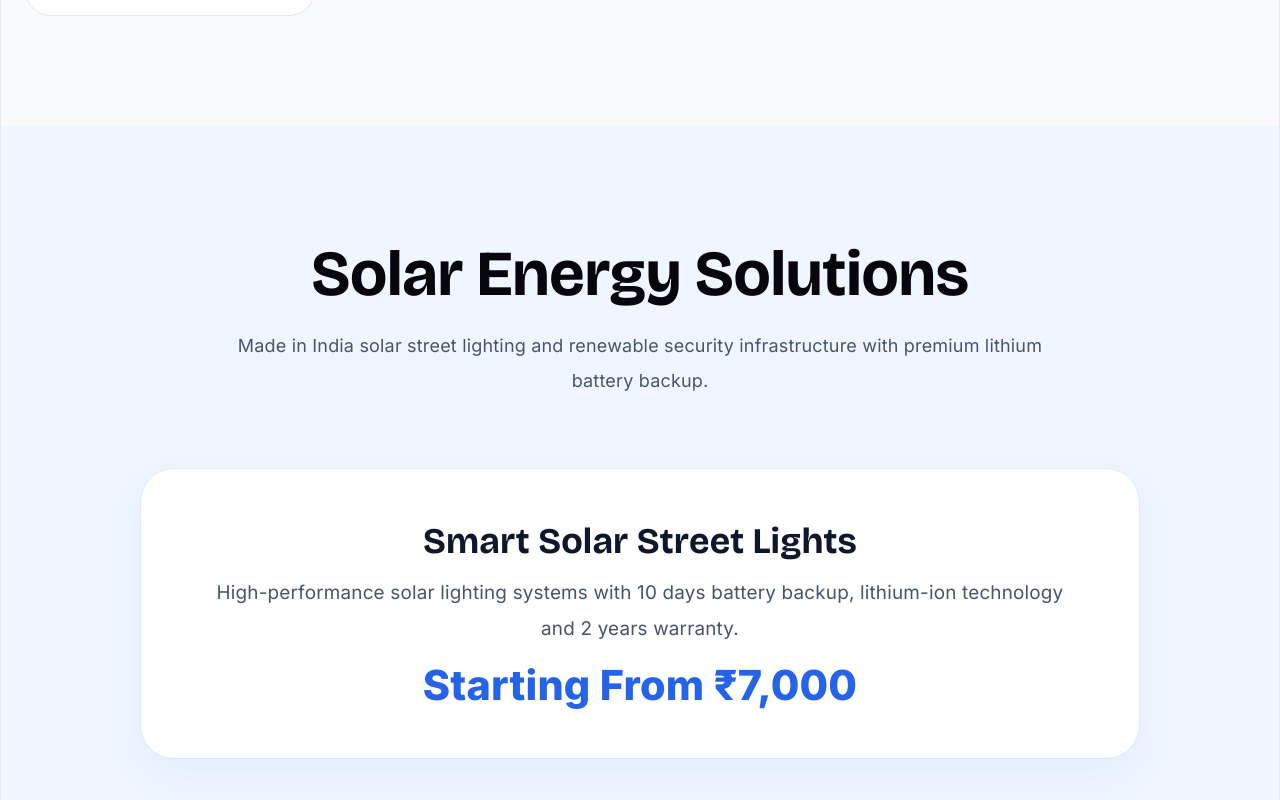
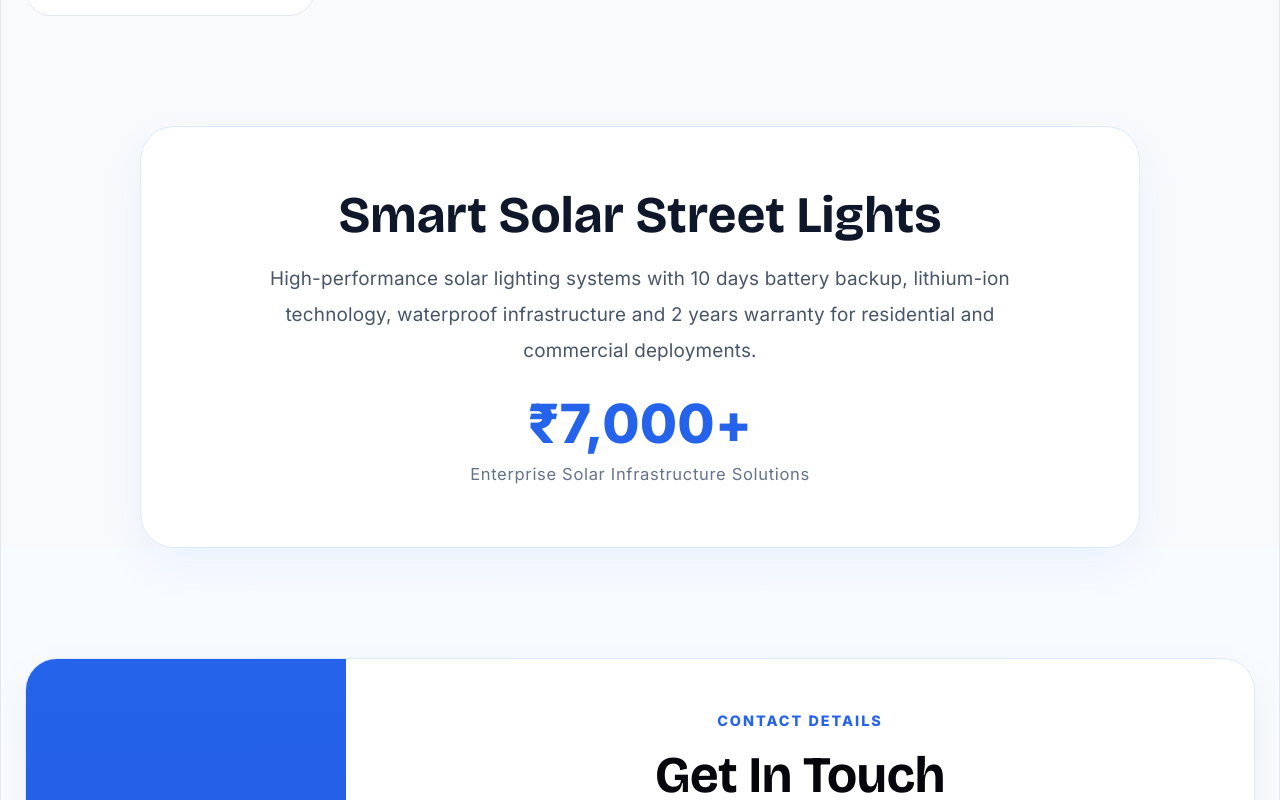
Before and after one commit to naveensolar2018-afk/navvensolar, a React (Vite) app: page / in a window 1280 px wide. Shown: the part 4060-4860 px from the top of the page. Built offline with nearby package versions, Linux system fonts and the light colour scheme.

Commit message:
fix: nice 1

```diff
--- a/src/pages/Home.jsx
+++ b/src/pages/Home.jsx
@@ -1285,63 +1285,28 @@ const Home = () => {
 
       </section>
 
-      {/* SOLAR ENERGY SOLUTIONS SECTION */}
-      <section id="solar" style={{ background: "#eff6ff" }}>
-
-        <div className="container">
-
-          <div className="section-head fade-in">
-
-            <h2>Solar Energy Solutions</h2>
-
-            <p>
-              Made in India solar street lighting and renewable security
-              infrastructure with premium lithium battery backup.
-            </p>
-
-          </div>
-
-          <div className="solar-box fade-in">
-
-            <h3
-              style={{
-                fontSize: "2rem",
-                marginBottom: "20px",
-                fontFamily: "'Bricolage Grotesque', sans-serif",
-              }}
-            >
-              Smart Solar Street Lights
-            </h3>
-
-            <p
-              style={{
-                maxWidth: "850px",
-                margin: "0 auto",
-                color: "#475569",
-                lineHeight: "1.9",
-                fontSize: "1.05rem",
-              }}
-            >
-              High-performance solar lighting systems with 10 days
-              battery backup, lithium-ion technology and 2 years warranty.
-            </p>
-
-            <div
-              style={{
-                marginTop: "25px",
-                color: "#2563eb",
-                fontSize: "2.3rem",
-                fontWeight: "800",
-              }}
-            >
-              Starting From ₹7,000
-            </div>
-
-          </div>
-
+      <div className="solar-box fade-in">
+
+        <h3 className="solar-title">
+          Smart Solar Street Lights
+        </h3>
+
+        <p className="solar-desc">
+          High-performance solar lighting systems with
+          10 days battery backup, lithium-ion technology,
+          waterproof infrastructure and 2 years warranty
+          for residential and commercial deployments.
+        </p>
+
+        <div className="solar-price">
+          ₹7,000+
         </div>
 
-      </section>
+        <div className="solar-sub">
+          Enterprise Solar Infrastructure Solutions
+        </div>
+
+      </div>
 
       {/* CONTACT SECTION */}
 <section className="contact" id="contact">
```
